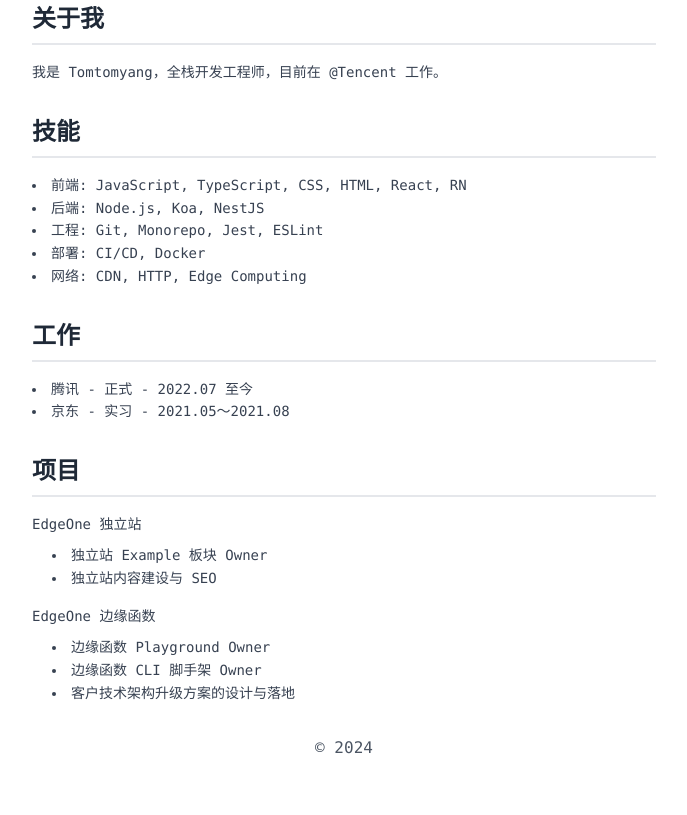
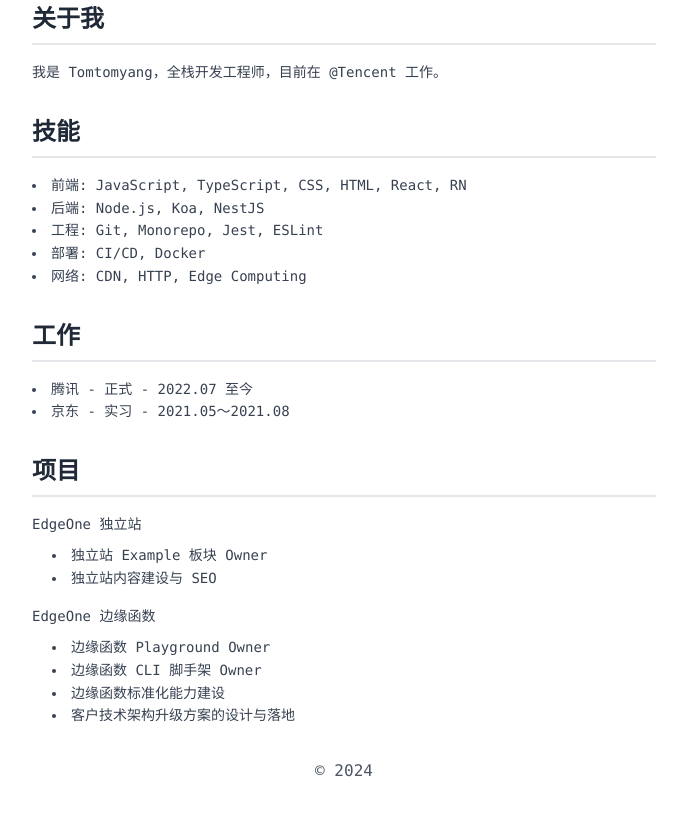
Before and after one commit to tomtomyang/tomtomyang.github.io, a plain HTML site: page index.html in a window 1280 px wide. Shown: the part 317-1132 px from the top of the page, without its empty margins (296-983 px from the left). Drawn offline with nearby package versions, Linux system fonts and the light colour scheme.

Commit message:
feat: update index.html

```diff
--- a/index.html
+++ b/index.html
@@ -60,6 +60,7 @@
 					<ul class="list-disc list-inside ml-5 mt-2">
 						<li>边缘函数 Playground Owner</li>
 						<li>边缘函数 CLI 脚手架 Owner</li>
+						<li>边缘函数标准化能力建设</li>
 						<li>客户技术架构升级方案的设计与落地</li>
 					</ul>
 				</li>
```
